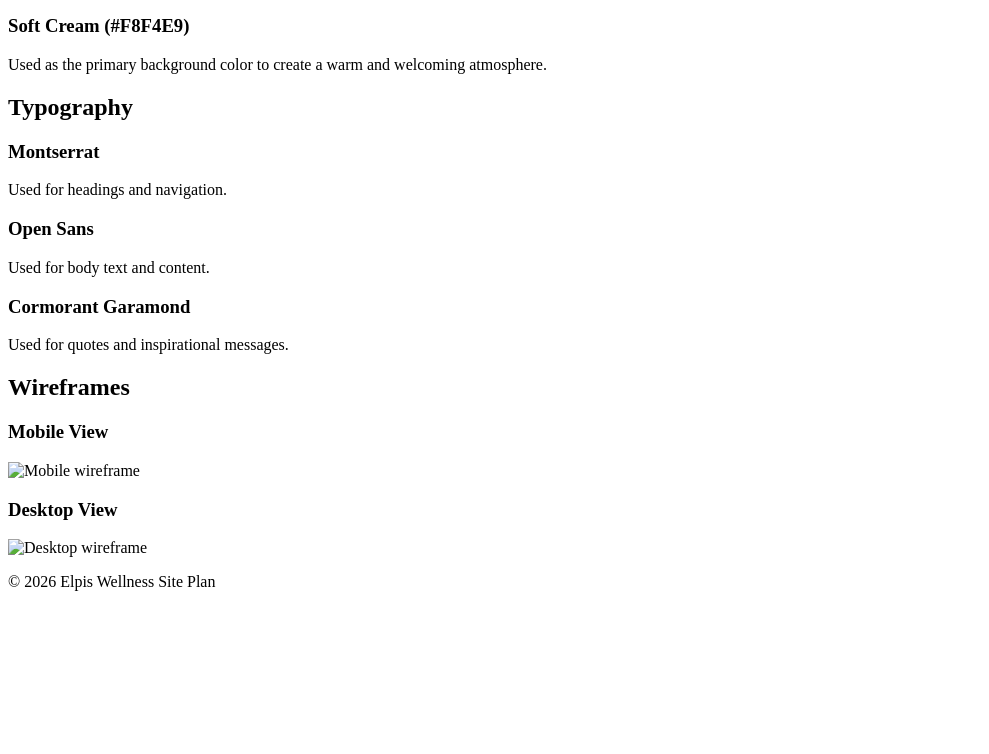
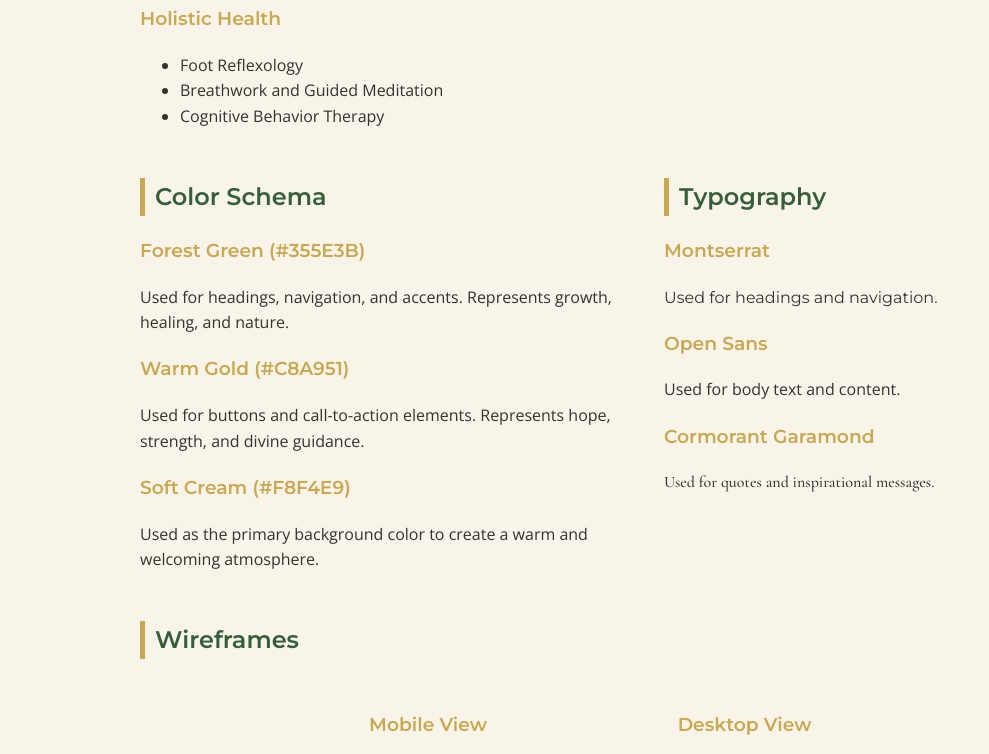
Before and after one commit to rsupreus/wdd231, a plain HTML site: page siteplan.html in a window 1280 px wide. Shown: the part 1040-1794 px from the top of the page, without its empty margins (0-989 px from the left). Before the commit the page ends 1647 px from the top, so only its background shows below. Drawn offline with nearby package versions, Linux system fonts and the light colour scheme; the site is published under a folder, as on GitHub Pages, so addresses that start at the root find nothing.

Commit message:
css update

```diff
--- a/siteplan.html
+++ b/siteplan.html
@@ -12,7 +12,7 @@
 
     <title>Elpis Wellness</title>
 
-    <link rel="stylesheet" href="/styles/siteplan.css">
+    <link rel="stylesheet" href="styles/siteplan.css">
     <link rel="preconnect" href="https://fonts.googleapis.com">
     <link rel="preconnect" href="https://fonts.gstatic.com" crossorigin>
     <link href="https://fonts.googleapis.com/css2?family=Cormorant+Garamond:wght@500&family=Montserrat:wght@400;600&family=Open+Sans:wght@400;500&display=swap" rel="stylesheet">
@@ -146,12 +146,12 @@
     <div class="wireframes">
         <div class="wireframe">
             <h3>Mobile View</h3>
-            <img src="/images/elpismobilewireframe.png" alt="Mobile wireframe">
+            <img src="images/elpismobilewireframe.png" alt="Mobile wireframe">
         </div>
 
         <div class="wireframe">
             <h3>Desktop View</h3>
-            <img src="/images/elpisdesktopwireframe.png" alt="Desktop wireframe">
+            <img src="images/elpisdesktopwireframe.png" alt="Desktop wireframe">
         </div>
     </div>
 </section>
```
